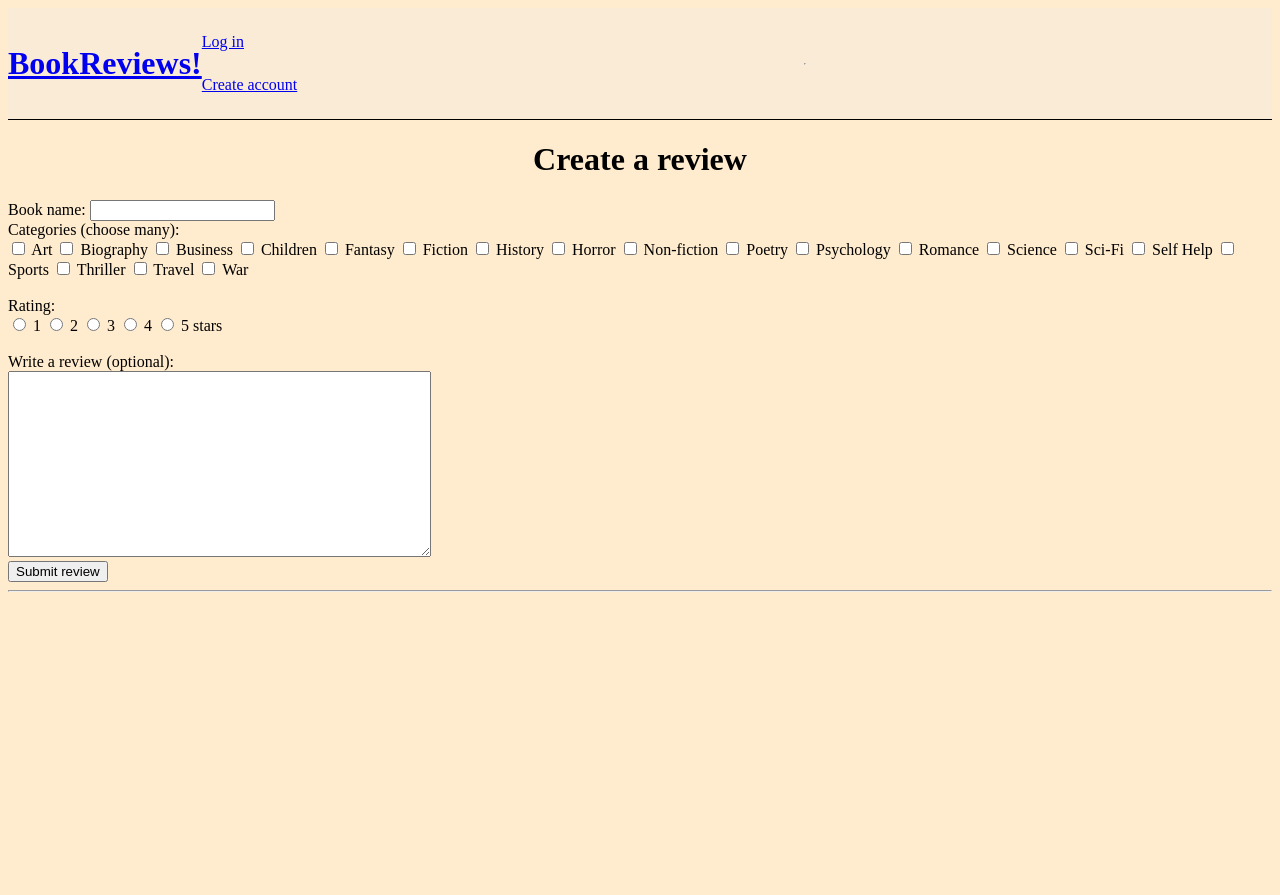
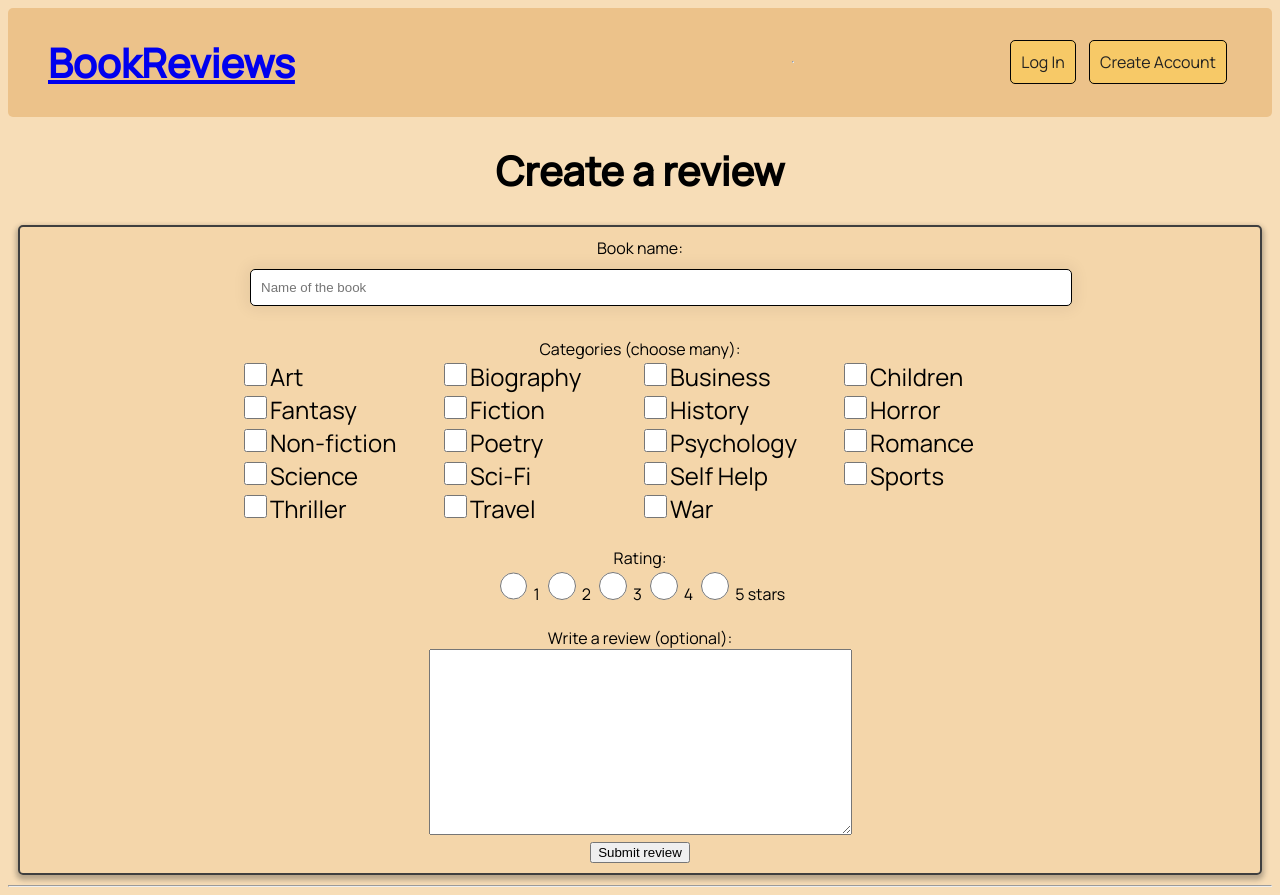
Before and after one commit to hanrastic/BookReviews-tietokantasovellus, a Flask app: page /createreview in a window 1280 px wide. Before the commit the page ends 592 px from the top, so only its background shows below. Run offline with Flask 2, Linux system fonts and the light colour scheme.

Commit message:
UI improvements, code refactoring and CSRF protection implemented

```diff
--- a/routes.py
+++ b/routes.py
@@ -5,7 +5,6 @@ import books
 
 @app.route("/")
 def index():
-    #get top 5 reviewed books
     top_5_books = books.get_top_5_reviewed_books()
     return render_template("index.html", books = top_5_books)
 
@@ -53,7 +52,6 @@ def create_review():
 
         books.add_a_book(book_name)
 
-
         user_id = session["user_id"]
         book_id = books.get_a_book_id(book_name)
 
@@ -98,8 +96,6 @@ def result2(name, avg):
 
     return render_template('result.html', results = search_results)
 
-
-
 @app.route('/search')
 def search():
     return render_template('search.html')
--- a/static/script.js
+++ b/static/script.js
@@ -19,7 +19,7 @@ function checkForEmptyFields(form){
 
 function checkForEmptyCategories() {
 
-    var categories = document.getElementById('categories').children;
+    var categories = document.getElementById('categories').getElementById('div4').getElementById('div').children;
 
     for (var i = 0; i < categories.length; i++) {
         if (categories[i].tagName == 'INPUT' && categories[i].type == 'checkbox') {
--- a/static/style.css
+++ b/static/style.css
@@ -1,10 +1,12 @@
-h1{
+h1 {
     text-align: center;
+    font-size:250%;
 }
 
-.headerinfo {
-    padding-right: 40px;
-  }
+h2 {
+    text-align: center;
+    font-size:250%;
+}
 
 section.container {
     border: 2px #3f3f3f solid;
@@ -21,33 +23,175 @@ section.container {
     max-height: 800px;
     overflow: auto;
 }
+a.container {
+    border: 2px #3f3f3f solid;
+    margin: 10px;
+    padding: 10px;
+    border-radius: 5px;
+    text-align: center;
+    display: flex;
+    flex-direction: column;
+    align-items: center;
+    min-width: 15%;
+    background-color: rgba(231, 185, 116, 0.2);
+    box-shadow: 0 3px 5px 2px #2222224d;
+    max-height: 800px;
+    overflow: auto;
+    text-decoration: none;
+    font-size: 200%;
+}
+
+#right {
+    position: absolute;
+    right: 0px;
+}
+
+.button-wrapper {
+    display: inline;
+}
+
+.headerinfo {
+    padding-right: 40px;
+}
+
+#headertitle {
+    padding: 20px;
+    margin-left: 20px;
+    border-radius: 5px;
+}
+
+#result {
+    background-color: #b4a781c5;
+}
+
+#radio {
+    font-size: 1.5em;
+    width: 1.15em;
+    height: 1.15em;
+    border: 0.15em solid currentColor;
+    border-radius: 50%;
+}
+
+ul.button {
+    background-color: bisque;
+    border: 1px solid #a09595;
+    border-radius: 5px;
+    color: #222;
+    margin: 5px;
+    padding: 10px;
+    white-space: nowrap;
+}
+
+a.button {
+    background-color: rgb(247, 201, 103);
+    border: 1px solid #030303;
+    border-radius: 5px;
+    color: #222;
+    margin: 5px;
+    padding: 10px;
+    white-space: nowrap;
+    text-decoration: none;
+}
+
+.book {
+    background-color: rgba(248, 222, 149, 0.6);
+    border: 1px solid #0c0c0c;
+    border-radius: 5px;
+    color: #222;
+    margin: 5px;
+    padding: 10px;
+    white-space: nowrap;
+    text-decoration: none;
+}
+
+#text-input {
+    align-items: center;
+    padding: 10px;
+    margin:10px;
+    border: 1px solid #000000;
+    box-shadow: 0 0 15px 4px rgba(0,0,0,0.06);
+    border-radius: 5px;
+    width: 100%;
+    white-space: nowrap;
+    text-decoration: none;
+}
+
+#login {
+    align-items: center;
+    padding:10px;
+    margin: 10px;
+    border:1px solid #000000;
+    box-shadow: 0 0 15px 4px rgba(0,0,0,0.06);
+    background-color:#92a0ec;
+    color:#fff;
+    font-weight:600;
+    border-radius:5px;
+    width:100%;
+    }
+
+#categories {
+    font-size: 150%;
+
+}
+
+#div {
+    display: flex;
+    flex-wrap: wrap;
+    width: 200px;
+}
+
+#div4{
+    display: flex;
+}
+
+#checkbox {
+    border: 1px solid currentColor;
+    border-radius: 5px;
+    width: 23px;
+    height: 23px;
+}
+
+
+#login:hover {
+    background-color: rgba(250, 114, 2, 0.6);
+}
+
+#hover:hover {
+    background-color: rgba(250, 114, 2, 0.6);
+}
 
 #headertitle:hover {
-    color: antiquewhite;
+    color: rgb(0, 0, 0);
     background-color: rgba(250, 114, 2, 0.6);
-  }
+}
 
 body{
-    background-color: blanchedalmond;
-}
+    background-color: rgb(247, 221, 183);
+    font-family: 'Manrope', sans-serif;}
 
 header {
     position: sticky;
     top: 0;
-    background-color: antiquewhite;
+    background-color: rgb(236, 194, 138);
     border-bottom: 1px black solid;
     width: 100%;
     display: flex;
     justify-content: space-between;
     align-items: center;
-}
-
-.header_button {
-    display: inline;
-    display: block;
-    margin: 25px 0 25px 0;
+    border: 3px;
+    border-radius: 5px;
 }
 
 form {
     align-items: center;
-  }
+}
+
+@media screen and (max-width: 768px) {
+    header .button {
+      margin: 20px;
+    }
+    .button-wrapper {
+      display: block;
+      margin: 25px 0 25px 0;
+    }
+}
--- a/templates/base.html
+++ b/templates/base.html
@@ -6,7 +6,7 @@
         <link rel="stylesheet" href="{{ url_for('static', filename='style.css') }}">
         <link rel="preconnect" href="https://fonts.googleapis.com">
         <link rel="preconnect" href="https://fonts.gstatic.com" crossorigin>
-        <link href="https://fonts.googleapis.com/css2?family=Manrope&display=swap" rel="stylesheet">
+        <link href="https://fonts.googleapis.com/css2?family=Manrope:wght@400;500&display=swap" rel="stylesheet">
         <title>BookReviews</title>
     </head>
     <body>
--- a/templates/categories.html
+++ b/templates/categories.html
@@ -1,60 +1,103 @@
 <section class="category" id="categories">
+        <section id ="div4">
+                <div id="div">
+                <input type='checkbox' name='category' id='checkbox' value=Art>
+                <label for="Art">Art</label>
+                </div>
 
-        <input type='checkbox' name='category' id='Art' value=Art>
-        <label for="Art">Art</label>
+                <div id="div">
+                <input type='checkbox' name='category' id='checkbox' value=Biography>
+                <label for="Biography">Biography</label>
+                </div>
 
-        <input type='checkbox' name='category' id='Biography' value=Biography>
-        <label for="Biography">Biography</label>
+                <div id="div">
+                <input type='checkbox' name='category' id='checkbox' value=Business>
+                <label for="Business">Business</label>
+                </div>
 
-        <input type='checkbox' name='category' id='Business' value=Business>
-        <label for="Business">Business</label>
+                <div id="div">
+                <input type='checkbox' name='category' id='checkbox' value=Children>
+                <label for="Children">Children</label>
+                </div>
+        </section>
 
-        <input type='checkbox' name='category' id='Children' value=Children>
-        <label for="Children">Children</label>
+        <section id ="div4">
+                <div id="div">
+                <input type='checkbox' name='category' id='checkbox' value=Fantasy>
+                <label for="Fantasy">Fantasy</label>
+                </div>
 
-        <input type='checkbox' name='category' id='Fantasy' value=Fantasy>
-        <label for="Fantasy">Fantasy</label>
+                <div id="div">
+                <input type='checkbox' name='category' id='checkbox' value=Fiction>
+                <label for="Fiction">Fiction</label>
+                </div>
 
-        <input type='checkbox' name='category' id='Fiction' value=Fiction>
-        <label for="Fiction">Fiction</label>
+                <div id="div">
+                <input type='checkbox' name='category' id='checkbox' value=History>
+                <label for="History">History</label>
+                </div>
 
-        <input type='checkbox' name='category' id='History' value=History>
-        <label for="History">History</label>
+                <div id="div">
+                <input type='checkbox' name='category' id='checkbox' value=Horror>
+                <label for="Horror">Horror</label>
+                </div>
+        </section>
+        <section id ="div4">
+                <div id="div">
+                <input type='checkbox' name='category' id='checkbox' value=Non-fiction>
+                <label for="Non-fiction">Non-fiction</label>
+                </div>
 
-        <input type='checkbox' name='category' id='Horror' value=Horror>
-        <label for="Horror">Horror</label>
+                <div id="div">
+                <input type='checkbox' name='category' id='checkbox' value=Poetry>
+                <label for="Poetry">Poetry</label>
+                </div>
 
-        <input type='checkbox' name='category' id='Non-fiction' value=Non-fiction>
-        <label for="Non-fiction">Non-fiction</label>
+                <div id="div">
+                <input type='checkbox' name='category' id='checkbox' value=Psychology>
+                <label for="Psychology">Psychology</label>
+                </div>
 
-        <input type='checkbox' name='category' id='Poetry' value=Poetry>
-        <label for="Poetry">Poetry</label>
+                <div id="div">
+                <input type='checkbox' name='category' id='checkbox' value=Romance>
+                <label for="Romance">Romance</label>
+                </div>
+        </section>
+        <section id ="div4">
+                <div id="div">
+                <input type='checkbox' name='category' id='checkbox' value=Science>
+                <label for="Science">Science</label>
+                </div>
 
-        <input type='checkbox' name='category' id='Psychology' value=Psychology>
-        <label for="Psychology">Psychology</label>
+                <div id="div">
+                <input type='checkbox' name='category' id='checkbox' value=Sci-Fi>
+                <label for="Sci-Fi">Sci-Fi</label>
+                </div>
 
-        <input type='checkbox' name='category' id='Romance' value=Romance>
-        <label for="Romance">Romance</label>
+                <div id="div">
+                <input type='checkbox' name='category' id='checkbox' value='Self Help'>
+                <label for="Self Help">Self Help</label>
+                </div>
 
-        <input type='checkbox' name='category' id='Science' value=Science>
-        <label for="Science">Science</label>
+                <div id="div">
+                <input type='checkbox' name='category' id='checkbox' value=Sports>
+                <label for="Sports">Sports</label>
+                </div>
+        </section>
+        <section id ="div4">
+                <div id="div">
+                <input type='checkbox' name='category' id='checkbox' value=Thriller>
+                <label for="Thriller">Thriller</label>
+                </div>
 
-        <input type='checkbox' name='category' id='Sci-Fi' value=Sci-Fi>
-        <label for="Sci-Fi">Sci-Fi</label>
+                <div id="div">
+                <input type='checkbox' name='category' id='checkbox' value=Travel>
+                <label for="Travel">Travel</label>
+                </div id="div">
 
-        <input type='checkbox' name='category' id='Self Help' value='Self Help'>
-        <label for="Self Help">Self Help</label>
-
-        <input type='checkbox' name='category' id='Sports' value=Sports>
-        <label for="Sports">Sports</label>
-
-        <input type='checkbox' name='category' id='Thriller' value=Thriller>
-        <label for="Thriller">Thriller</label>
-
-        <input type='checkbox' name='category' id='Travel' value=Travel>
-        <label for="Travel">Travel</label>
-
-        <input type='checkbox' name='category' id='War' value=War>
-        <label for="War">War</label>
-
+                <div id="div">
+                <input type='checkbox' name='category' id='checkbox' value=War>
+                <label for="War">War</label>
+                </div>
+        </section>
 </section>
--- a/templates/createreview.html
+++ b/templates/createreview.html
@@ -8,25 +8,26 @@
 
 <h1>Create a review</h1>
 
-<section>
+<section class="container">
     <form action="/createreview" method="POST" onsubmit="return checkForEmptyFields(this)">
         <label for="book_name">Book name:</label>
-        <input type="text" name="book_name" id="book_name">
+        <input type="text" name="book_name" id="text-input" placeholder="Name of the book">
+        <br>
         <br>
         <label for="category">Categories (choose many):</label>
         {% include 'categories.html'%}
         <br>
         <label for="stars">Rating:</label>
         <section class="rating" id="rating">
-            <input type='radio' name='stars' id='one' value=1>
+            <input type='radio' name='stars' id='radio' value=1>
             <label for="one">1</label>
-            <input type='radio' name='stars' id='two' value=2>
+            <input type='radio' name='stars' id='radio' value=2>
             <label for="two">2</label>
-            <input type='radio' name='stars' id='three' value=3>
+            <input type='radio' name='stars' id='radio' value=3>
             <label for="three">3</label>
-            <input type='radio' name='stars' id='four' value=4>
+            <input type='radio' name='stars' id='radio' value=4>
             <label for="four">4</label>
-            <input type='radio' name='stars' id='five' value=5>
+            <input type='radio' name='stars' id='radio' value=5>
             <label for="five">5</label> stars
         </section>
         <br>
@@ -35,7 +36,7 @@
         <textarea name='review-text' id='review-text' cols='50' rows='12'></textarea>
         <br>
         <input type="submit" value="Submit review" class="Button">
-        <input type='hidden' name='csrf_token' value={{ session.csrf_token }}>
+        <input type='hidden' name='csrf_token' value= {{ session.csrf_token }}>
     </form>
 </section>
 
--- a/templates/header.html
+++ b/templates/header.html
@@ -1,13 +1,13 @@
-<header>
-    <h1><a href="/" id='headertitle'>BookReviews!</a></h1>
+<header id="header">
+    <h1><a href="/" id='headertitle'>BookReviews</a></h1>
     {% if session.user_id %}
-    <section class="headerinfo">
-        <p class='header_button'><a href='/logout' class='button'>Kirjaudu ulos</a></p>
+    <section class="headerinfo" id="right">
+        <p class='button-wrapper'><a href='/logout' class='button' id="hover">Log Out</a></p>
     </section>
     {% else %}
-    <section class="headerinfo">
-        <p class='header_button'><a href='/login' class='button'>Log in</a></p>
-        <p class='header_button'><a href='/signup' class='button'>Create account</a></p>
+    <section class="headerinfo" id="right">
+        <p class='button-wrapper'><a href='/login' class='button' id="hover">Log In</a></p>
+        <p class='button-wrapper'><a href='/signup' class='button' id="hover">Create Account</a></p>
     </section>
     {% endif %}
     <hr>
```
Also changed, not shown: app.py (+0 -57 lines), books.py (+9 -1 lines), schema.sql (+0 -7 lines), templates/index.html (+14 -12 lines), templates/login.html (+10 -10 lines), templates/result.html (+4 -7 lines), templates/search.html (+4 -5 lines), templates/signup.html (+10 -11 lines).
